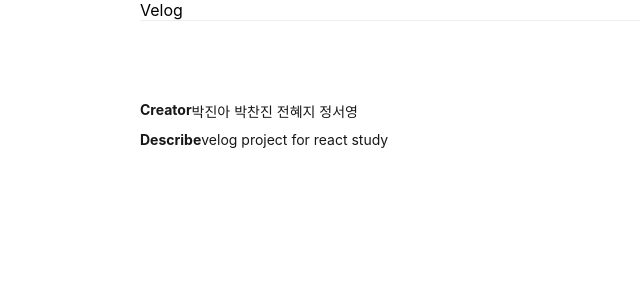
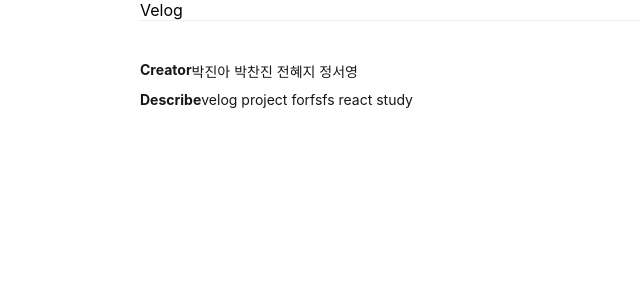
Before and after one commit to inf0craw1/velog, a React (Create React App) app: page / in a window 1280 px wide. Shown: the top 300 px of the page, without its empty margins (0-640 px from the left). Built offline with nearby package versions, Linux system fonts and the light colour scheme.

Commit message:
update footer

```diff
--- a/src/components/Footer.js
+++ b/src/components/Footer.js
@@ -1,17 +1,41 @@
+import styled from "styled-components";
+
+const FooterBlock = styled.footer`
+  border-top: 1px solid #efefef;
+  height: 400px;
+  width: 100%;
+  color: #171717;
+  font-size: 14px;
+  display: flex;
+  padding-top: 40px;
+`;
+const FooterContainer = styled.div``;
+
+const ContentsFooter = styled.div`
+  display: flex;
+  margin-bottom: 10px;
+`;
+
+const Contents = styled.div``;
+
+const TitleFooter = styled.div`
+  font-weight: 700;
+`;
+
 function Footer() {
   return (
-    <footer>
-      <div className="container_footer">
-        <div className="creator_footer">
-          <div class="title_footer">Creator </div>
-          <div>박진아 박찬진 전혜지 정서영</div>
-        </div>
-        <div className="describe_footer">
-          <div class="title_footer">Describe</div>
-          <div>velog project for react study</div>
-        </div>
-      </div>
-    </footer>
+    <FooterBlock>
+      <FooterContainer>
+        <ContentsFooter>
+          <TitleFooter>Creator </TitleFooter>
+          <Contents>박진아 박찬진 전혜지 정서영</Contents>
+        </ContentsFooter>
+        <ContentsFooter>
+          <TitleFooter>Describe</TitleFooter>
+          <Contents>velog project forfsfs react study</Contents>
+        </ContentsFooter>
+      </FooterContainer>
+    </FooterBlock>
   );
 }
 
--- a/src/css/App.css
+++ b/src/css/App.css
@@ -7,26 +7,3 @@
   width: 1000px;
   height: 1000px;
 }
-
-footer {
-  border-top: 1px solid #efefef;
-  height: 400px;
-  width: 100%;
-  background-color: white;
-  color: #171717;
-  font-size: 14px;
-  display: flex;
-  padding-top: 80px;
-}
-.container_footer > div {
-  margin-bottom: 10px;
-}
-.creator_footer {
-  display: flex;
-}
-.describe_footer {
-  display: flex;
-}
-.title_footer {
-  font-weight: 700;
-}
```
